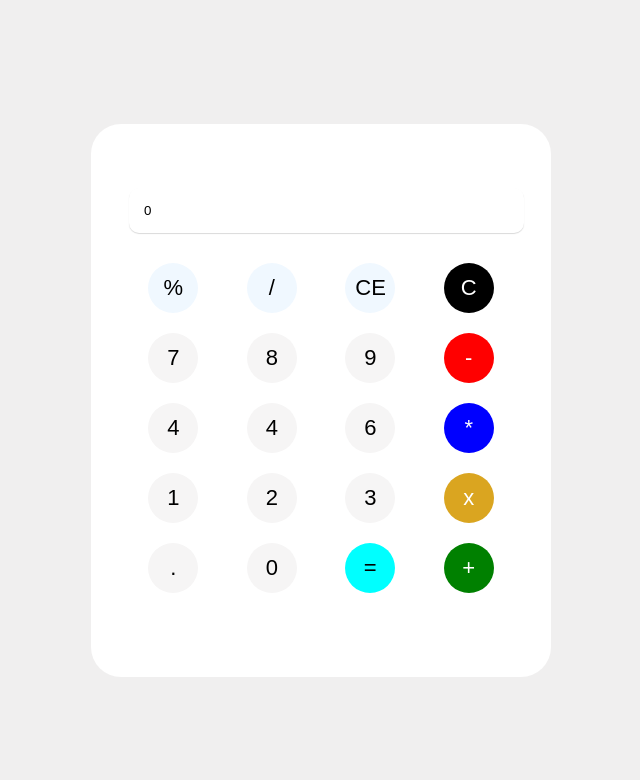
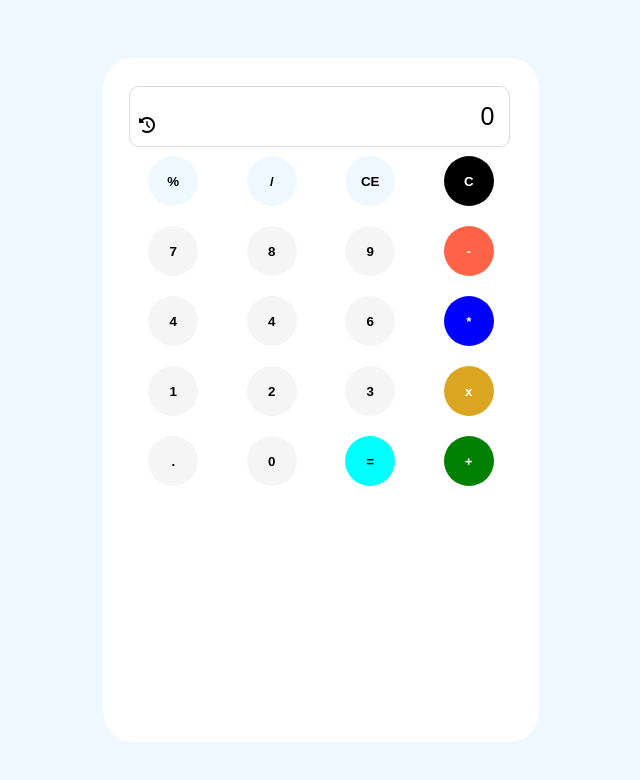
Before and after one commit to hajratariqi/js-calculator, a plain HTML site: page index.html in a window 1280 px wide. Shown: the whole page, without its empty margins (319-959 px from the left). Drawn offline with Linux system fonts and the light colour scheme.

Commit message:
added more style

```diff
--- a/index.html
+++ b/index.html
@@ -4,6 +4,7 @@
     <meta charset="UTF-8">
     <meta name="viewport" content="width=device-width, initial-scale=1.0">
     <title>Document</title>
+    <link rel="stylesheet" href="https://cdnjs.cloudflare.com/ajax/libs/font-awesome/6.6.0/css/all.min.css" integrity="sha512-Kc323vGBEqzTmouAECnVceyQqyqdsSiqLQISBL29aUW4U/M7pSPA/gEUZQqv1cwx4OnYxTxve5UMg5GT6L4JJg==" crossorigin="anonymous" referrerpolicy="no-referrer" />
     <style>
         body{
             margin: 0px;
@@ -12,13 +13,14 @@
             height: 100vh;
             align-items: end;
             justify-content: center;
-            background-color: rgb(240, 239, 239);
+            background-color: aliceblue;
         }
         .calculator{
             background-color: white;
             border-radius: 30px;
-            padding: 5% 3%;
+            padding: 3% 2%;
             margin: auto;
+            height: 76%;
             width: 30%;
         }.row{
             gap: 10px;
@@ -29,7 +31,7 @@
             background-color: rgb(246, 245, 245);
             border-radius: 100px;
             margin-bottom: 20px;
-            font-size: 22px;
+            font-weight: bolder;
             cursor: pointer;
             border: none;
             padding: 10px;
@@ -39,16 +41,31 @@
         .gray button{
             background-color: aliceblue;
         }
-        .gray button{
-            background-color: aliceblue;
+        .row button:hover{
+            background-color: rgb(9, 4, 4);
+            color: white;
+        }
+        .result-box{
+            display: flex;
+            width: 100%;
+            height: 60px;
+            position: relative;
+            align-items: center;
+            justify-content: space-between;
         }
         .result-box input{
-            width: 95%;
+            width: 91%;
             border: none;
             padding: 15px;
+            font-size: 25px;
+            text-align: right;
             border-radius: 10px;
-            margin-bottom: 30px;
-            box-shadow: 0px 1px 1px #dadada;
+            margin-bottom: 20px;
+            border: 1px solid #dadada;
+        }
+        .history-icon{
+            position: absolute;
+            left: 10px;
         }
     </style>
 </head>
@@ -57,6 +74,9 @@
     <div class="calculator">
         <!-- result -->
         <div class="result-box">
+            <div class="history-icon">
+                <i class="fa-solid fa-clock-rotate-left"></i>
+            </div>
             <input type="text" name="result" id="result" readonly value="0">
         </div>
 
@@ -71,7 +91,7 @@
             <button>7</button>
             <button>8</button>
             <button>9</button>
-            <button style="background-color: red; color: white;">-</button>
+            <button style="background-color: tomato; color: white;">-</button>
         </div>
 
         <div class="row">
```
